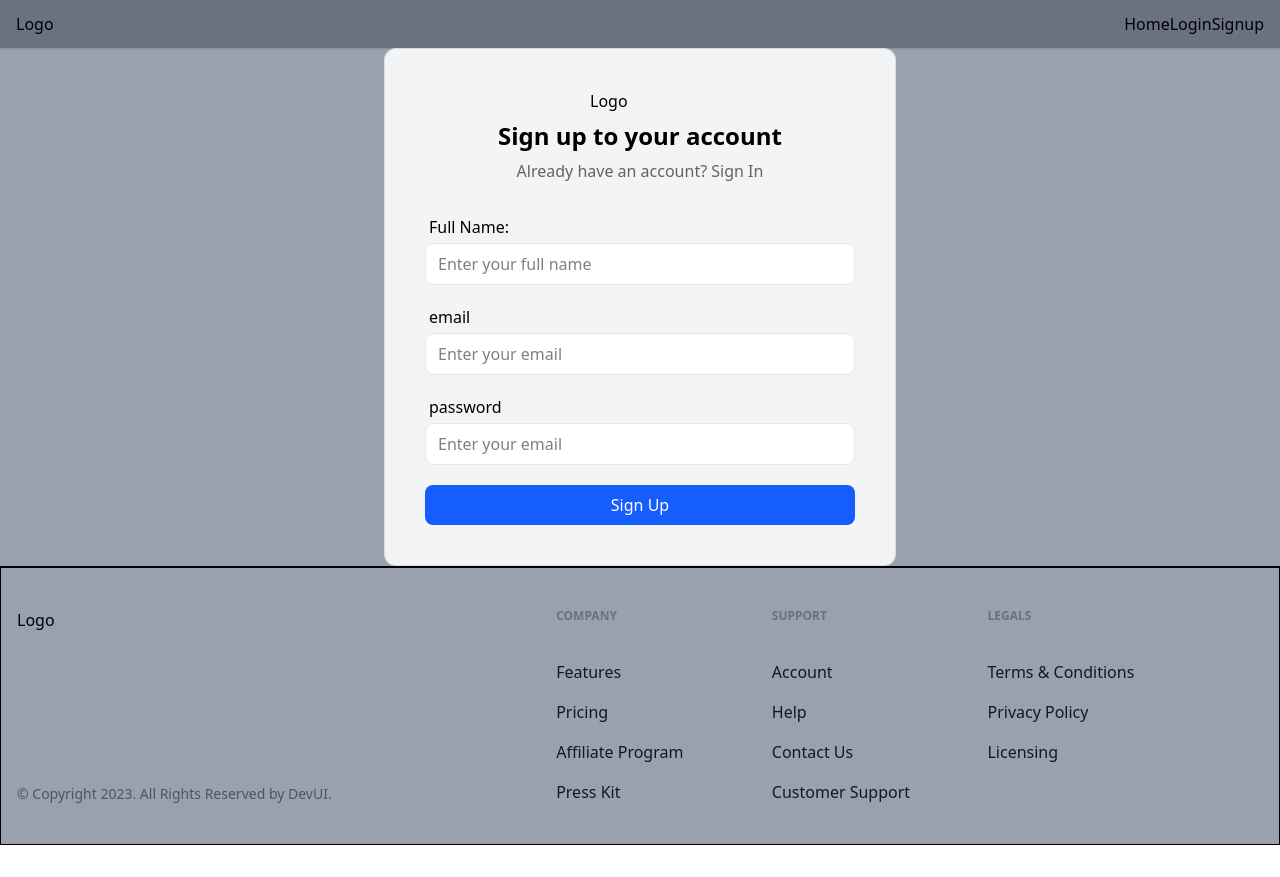
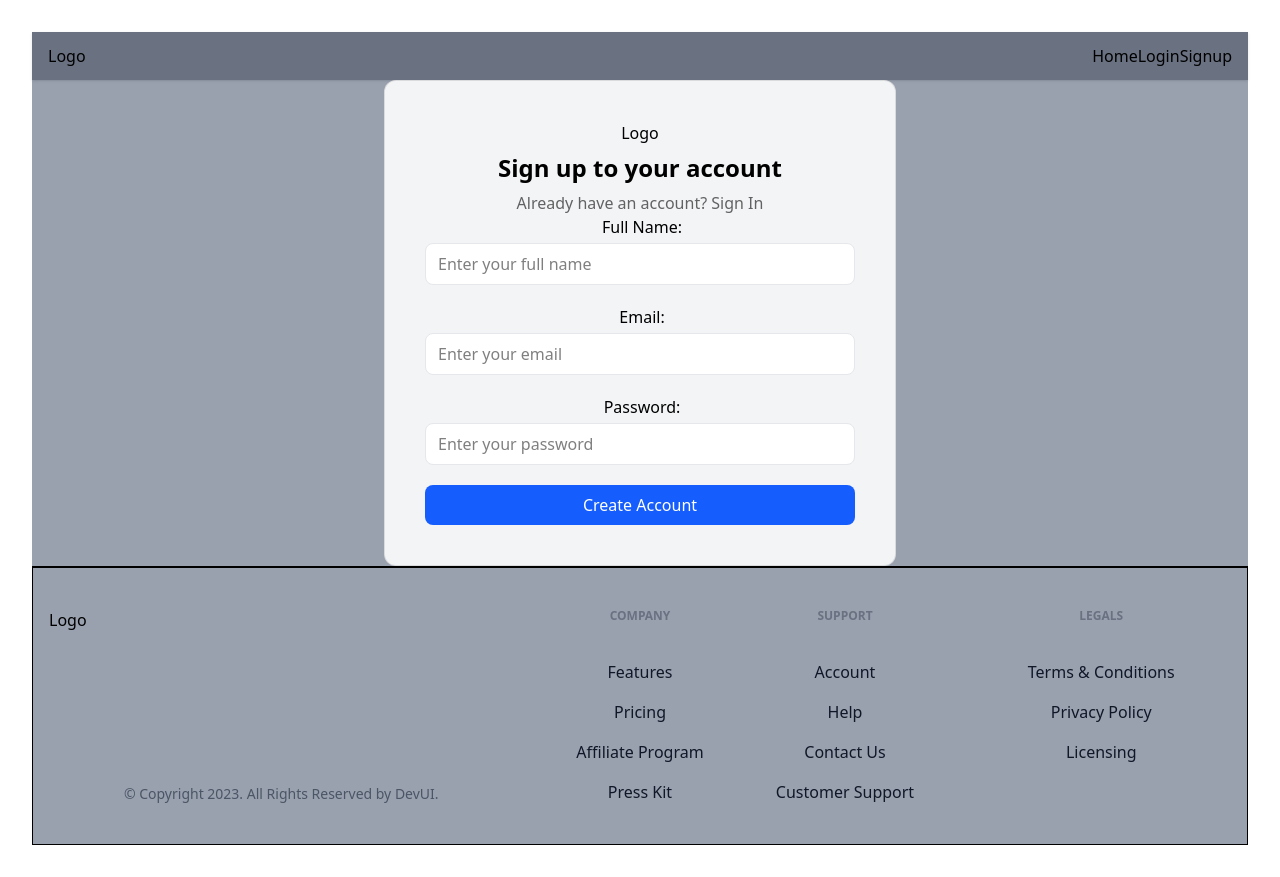
Before and after one commit to krypto7/react-blog-app, a React (Vite) app: page /signup in a window 1280 px wide. Before the commit the page ends 845 px from the top, so only its background shows below. Built offline with nearby package versions, Linux system fonts and the light colour scheme; no server answers.

Commit message:
fix bugs

```diff
--- a/src/App.jsx
+++ b/src/App.jsx
@@ -1,5 +1,6 @@
 import React, { useEffect, useState } from "react";
-import { useDispatch, useSelector } from "react-redux";
+import { useDispatch } from "react-redux";
+import "./App.css";
 import authService from "./appwrite/auth/auth";
 import { login, logout } from "./reducers/AuthSlice";
 import { Footer, Header } from "./components";
--- a/src/appwrite/auth/auth.js
+++ b/src/appwrite/auth/auth.js
@@ -1,15 +1,7 @@
 import conf from "../../conf/conf";
 import { Client, Account, ID } from "appwrite";
 
-// const client = new Client()
-//   .setEndpoint("https://cloud.appwrite.io/v1") // Your API Endpoint
-//   .setProject("<PROJECT_ID>"); // Your project ID
-
-// const account = new Account();
-
-// const user = await account.create(ID.unique(), "email@example.com", "password");
-
-class AuthService {
+export class AuthService {
   client = new Client();
   account;
 
@@ -32,7 +24,7 @@ class AuthService {
         //call another method
         return this.login({ email, password });
       } else {
-        return;
+        return userAccount;
       }
     } catch (error) {
       throw error;
@@ -57,7 +49,11 @@ class AuthService {
   }
 
   async logOut() {
-    await this.account.deleteSessions("current");
+    try {
+      await this.account.deleteSessions();
+    } catch (error) {
+      console.log("Appwrite serive :: logout :: error", error);
+    }
   }
 }
 
--- a/src/components/SignUp.jsx
+++ b/src/components/SignUp.jsx
@@ -12,7 +12,8 @@ function SignUp() {
   const dispatch = useDispatch();
   const { register, handleSubmit } = useForm();
 
-  const signUp = async (data) => {
+  const create = async (data) => {
+    console.log("==>data", data);
     setError("");
     try {
       const userData = await authService.createAccount(data);
@@ -24,6 +25,7 @@ function SignUp() {
     } catch (error) {
       setError(error.message);
     }
+    return null;
   };
   return (
     <div className="flex items-center justify-center w-full">
@@ -49,42 +51,38 @@ function SignUp() {
         </p>
         {error && <p className="text-red-600 mt-8 text-center">{error}</p>}
 
-        <form onSubmit={handleSubmit(signUp)} className="mt-8">
+        <form onSubmit={handleSubmit(create)}>
           <div className="space-y-5">
             <Input
-              label={"Full Name:"}
+              label="Full Name: "
               placeholder="Enter your full name"
-              type="text"
               {...register("name", {
                 required: true,
               })}
             />
-
             <Input
-              label={"email"}
+              label="Email: "
               placeholder="Enter your email"
               type="email"
               {...register("email", {
                 required: true,
                 validate: {
-                  matchPattern: (value) =>
+                  matchPatern: (value) =>
                     /^\w+([.-]?\w+)*@\w+([.-]?\w+)*(\.\w{2,3})+$/.test(value) ||
                     "Email address must be a valid address",
                 },
               })}
             />
-
             <Input
-              label={"password"}
-              placeholder="Enter your email"
+              label="Password: "
               type="password"
+              placeholder="Enter your password"
               {...register("password", {
                 required: true,
               })}
             />
-
-            <Button type="submit" className={"w-full"}>
-              Sign Up
+            <Button type="submit" className="w-full">
+              Create Account
             </Button>
           </div>
         </form>
--- a/src/components/post-form/PostForm.jsx
+++ b/src/components/post-form/PostForm.jsx
@@ -1,6 +1,6 @@
 import React, { useCallback, useEffect } from "react";
 import { useForm } from "react-hook-form";
-import { Button, Input, RTE } from "../index";
+import { Button, Input, RTE, Select } from "../index";
 import databaseService from "../../appwrite/auth/config";
 import { useNavigate } from "react-router-dom";
 import { useSelector } from "react-redux";
@@ -18,7 +18,7 @@ function PostForm({ post }) {
       },
     });
 
-  const userData = useSelector(state.auth.userData);
+  const userData = useSelector((state) => state.auth.userData);
 
   const submit = async (data) => {
     if (post) {
@@ -60,19 +60,17 @@ function PostForm({ post }) {
       return value
         .trim()
         .toLowerCase()
-        .replace(/^[a-zA-Z\d\s]+/g, "-")
+        .replace(/[^a-zA-Z\d\s]+/g, "-")
         .replace(/\s/g, "-");
     return "";
-  });
+  }, []);
 
   useEffect(() => {
     const subscription = watch((value, { name }) => {
       if (name === "title") {
-        setValue("slug", slugTransform(value), {
-          shouldValidate: true,
-        });
+        setValue("slug", slugTransform(value.title), { shouldValidate: true });
       }
-    }, []);
+    });
 
     return () => subscription.unsubscribe();
   }, [watch, slugTransform, setValue]);
--- a/src/conf/conf.js
+++ b/src/conf/conf.js
@@ -1,5 +1,5 @@
 const conf = {
-  appwriteUrl: String(import.meta.env.VITE_REACT_APPWRITE_URL),
+  appwriteUrl: String(import.meta.env.VITE_APPWRITE_URL),
   appwriteProjectId: String(import.meta.env.VITE_PROJECT_ID),
   appwriteDatabaseId: String(import.meta.env.VITE_DATABASE_ID),
   appwriteCollectionId: String(import.meta.env.VITE_COLLECTION_ID),
--- a/src/main.jsx
+++ b/src/main.jsx
@@ -71,9 +71,7 @@ const router = createBrowserRouter([
 ReactDOM.createRoot(document.getElementById("root")).render(
   <React.StrictMode>
     <Provider store={store}>
-      <RouterProvider router={router}>
-        <App />
-      </RouterProvider>
+      <RouterProvider router={router} />
     </Provider>
   </React.StrictMode>
 );
--- a/src/pages/Signup.jsx
+++ b/src/pages/Signup.jsx
@@ -1,5 +1,5 @@
 import React from "react";
-import { SignUp } from "../components/index.js";
+import { SignUp } from "../components";
 
 function Signup() {
   return (
```
Also changed, not shown: 1 other file (tests, documents, lock files or other folders).
